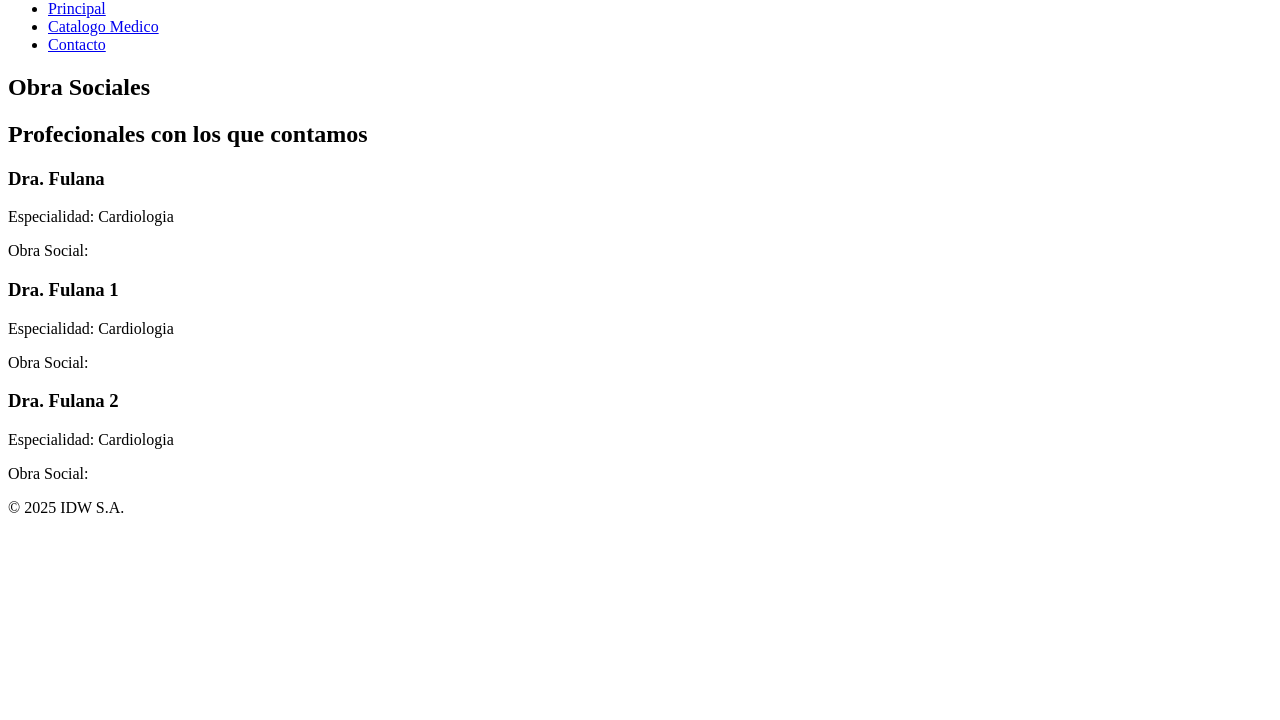
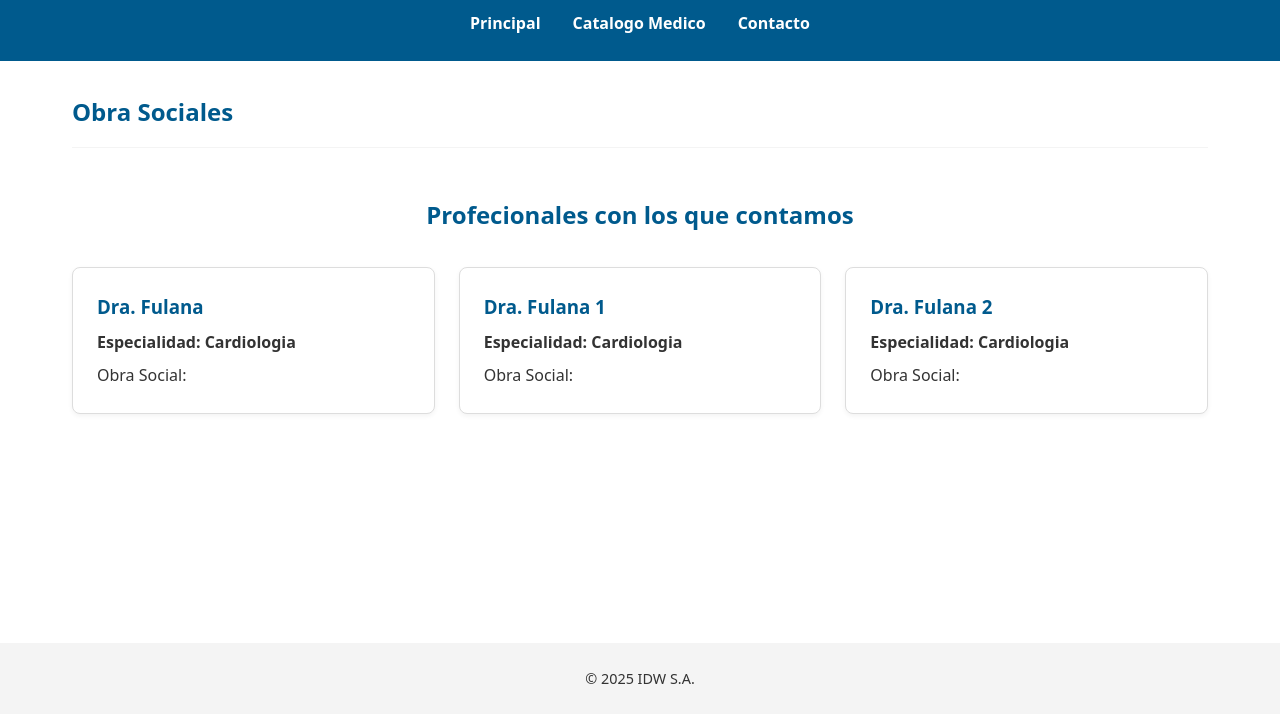
Before and after one commit to leandrodavidgaitan2021/idw-2025-practicas, a plain HTML site: page index.html in a window 1280 px wide. Shown: the part 80-800 px from the top of the page. Drawn offline with Linux system fonts and the light colour scheme.

Commit message:
estilos css añadidos

```diff
--- /dev/null
+++ b/css/styles.css
@@ -0,0 +1,189 @@
+/*
+============================================
+TABLA DE CONTENIDOS
+============================================
+1. Normalización, Variables y Estilos Globales
+   - Reseteo de estilos (Reset)
+   - Definición de variables (colores, fuentes)
+   - Estilos base para el body, headings y links
+
+2. Componentes Reutilizables
+   - Encabezado (.header)
+   - Navegación (.nav)
+   - Contenido Principal (.main-content)
+   - Pie de página (.footer)
+
+3. Componentes Específicos de Página
+   - Sección de Profesionales (.professionals)
+
+4. Diseño Responsivo (Media Queries)
+   - Ajustes para pantallas pequeñas
+============================================
+*/
+
+
+/* ============================================ */
+/* 1. NORMALIZACIÓN, VARIABLES Y ESTILOS GLOBALES */
+/* ============================================ */
+
+/* Reseteo simple y moderno */
+*,
+*::before,
+*::after {
+  box-sizing: border-box;
+  margin: 0;
+  padding: 0;
+}
+
+/* Variables para un diseño consistente */
+:root {
+  --color-primary: #005a8d; /* Un azul profesional */
+  --color-secondary: #f4f4f4; /* Un gris claro para fondos */
+  --color-text: #333333;
+  --color-white: #ffffff;
+  --font-primary: system-ui, -apple-system, BlinkMacSystemFont, 'Segoe UI', Roboto, Oxygen, Ubuntu, Cantarell, 'Open Sans', 'Helvetica Neue', sans-serif;
+}
+
+/* Estilos base para todo el sitio */
+body {
+  font-family: var(--font-primary);
+  color: var(--color-text);
+  line-height: 1.6;
+  background-color: var(--color-white);
+}
+
+
+/* ============================================ */
+/* 2. COMPONENTES REUTILIZABLES                 */
+/* ============================================ */
+
+/* ------ Encabezado ------ */
+.header {
+  background-color: var(--color-primary);
+  color: var(--color-white);
+  padding: 1.5rem 2rem;
+  text-align: center;
+}
+
+.header__title {
+  margin-bottom: 1rem;
+}
+
+/* ------ Navegación ------ */
+.nav__list {
+  list-style-type: none; /* Quita los puntos de la lista */
+  display: flex;
+  justify-content: center;
+  gap: 2rem; /* Espacio entre los elementos */
+}
+
+.nav__link {
+  color: var(--color-white);
+  text-decoration: none;
+  font-weight: bold;
+  padding: 0.5rem 0;
+  transition: opacity 0.3s ease;
+}
+
+.nav__link:hover {
+  opacity: 0.8;
+  text-decoration: underline;
+}
+
+/* ------ Contenido Principal ------ */
+.main-content {
+  padding: 2rem;
+  min-height: calc(100vh - 250px); /* Asegura que el footer no suba en páginas con poco contenido */
+  max-width: 1200px;
+  margin: 0 auto; /* Centra el contenido principal */
+}
+
+/* ------ Pie de página ------ */
+.footer {
+  background-color: var(--color-secondary);
+  color: var(--color-text);
+  text-align: center;
+  padding: 1.5rem;
+  margin-top: 2rem;
+}
+
+.footer__copyright {
+  font-size: 0.9em;
+}
+
+
+/* ============================================ */
+/* 3. COMPONENTES ESPECÍFICOS DE PÁGINA         */
+/* ============================================ */
+
+/* ------ Sección Profesionales (index.html) ------ */
+.professionals {
+  padding-top: 1rem;
+}
+
+.professionals__title {
+  text-align: center;
+  color: var(--color-primary);
+  margin-bottom: 2rem;
+}
+
+.professionals__container {
+  display: flex;
+  flex-wrap: wrap; /* Permite que las tarjetas pasen a la siguiente línea */
+  justify-content: center;
+  gap: 1.5rem; /* Espacio entre las tarjetas */
+}
+
+.professionals__card {
+  background-color: var(--color-white);
+  border: 1px solid #ddd;
+  border-radius: 8px;
+  padding: 1.5rem;
+  box-shadow: 0 2px 5px rgba(0, 0, 0, 0.05);
+  flex-basis: 320px; /* Ancho base de cada tarjeta */
+  flex-grow: 1; /* Permite que crezcan para ocupar el espacio */
+  max-width: 400px;
+}
+
+.professionals__name {
+  color: var(--color-primary);
+  margin-bottom: 0.5rem;
+}
+
+.professionals__specialty {
+  font-weight: bold;
+  margin-bottom: 0.5rem;
+}
+
+/* ------ Sección Genérica de Página (index.html) ------ */
+.page-section {
+  margin-bottom: 2rem;
+  padding-bottom: 1rem;
+  border-bottom: 1px solid var(--color-secondary);
+}
+
+.page-section__title {
+  color: var(--color-primary);
+}
+
+
+/* ============================================ */
+/* 4. DISEÑO RESPONSIVO (Media Queries)         */
+/* ============================================ */
+
+@media (max-width: 600px) {
+  .header {
+    padding: 1rem;
+  }
+
+  /* Cambia la navegación a una columna en pantallas pequeñas */
+  .nav__list {
+    flex-direction: column;
+    align-items: center;
+    gap: 1rem;
+  }
+
+  .main-content {
+    padding: 1rem;
+  }
+}
--- a/index.html
+++ b/index.html
@@ -4,43 +4,46 @@
     <meta charset="UTF-8" />
     <meta name="viewport" content="width=device-width, initial-scale=1.0" />
     <title>IDW S.A.</title>
+     <link rel="stylesheet" href="css/styles.css">
   </head>
   <body>
-    <header>
-      <h1>Centro Medico - IDW S.A.</h1>
-      <nav>
-        <ul>
-          <li><a href="index.html">Principal</a></li>
-          <li><a href="institucional.html">Catalogo Medico</a></li>
-          <li><a href="contacto.html">Contacto</a></li>
+    <header class="header">
+      <h1 class="header__title">Centro Medico - IDW S.A.</h1>
+      <nav class="nav">
+        <ul class="nav__list">
+          <li class="nav__item"><a class="nav__link" href="index.html">Principal</a></li>
+          <li class="nav__item"><a class="nav__link" href="institucional.html">Catalogo Medico</a></li>
+          <li class="nav__item"><a class="nav__link" href="contacto.html">Contacto</a></li>
         </ul>
       </nav>
     </header>
-    <main>
-      <section>
-        <h2>Obra Sociales</h2>
+    <main class="main-content">
+      <section class="page-section">
+        <h2 class="page-section__title">Obra Sociales</h2>
       </section>
-      <section>
-        <h2>Profecionales con los que contamos</h2>
-        <div>
-          <div>
-            <h3>Dra. Fulana</h3>
-            <p>Especialidad: Cardiologia</p>
-            <p>Obra Social:</p>
+      <section class="professionals">
+        <h2 class="professionals__title">Profecionales con los que contamos</h2>
+        <div class="professionals__container">
+          <div class="professionals__card">
+            <h3 class="professionals__name">Dra. Fulana</h3>
+            <p class="professionals__specialty">Especialidad: Cardiologia</p>
+            <p class="professionals__insurance">Obra Social:</p>
           </div>
-          <div>
-            <h3>Dra. Fulana 1</h3>
-            <p>Especialidad: Cardiologia</p>
-            <p>Obra Social:</p>
+          <div class="professionals__card">
+            <h3 class="professionals__name">Dra. Fulana 1</h3>
+            <p class="professionals__specialty">Especialidad: Cardiologia</p>
+            <p class="professionals__insurance">Obra Social:</p>
           </div>
-          <div>
-            <h3>Dra. Fulana 2</h3>
-            <p>Especialidad: Cardiologia</p>
-            <p>Obra Social:</p>
+          <div class="professionals__card">
+            <h3 class="professionals__name">Dra. Fulana 2</h3>
+            <p class="professionals__specialty">Especialidad: Cardiologia</p>
+            <p class="professionals__insurance">Obra Social:</p>
           </div>
         </div>
       </section>
     </main>
-    <footer><p>&copy; 2025 IDW S.A.</p></footer>
+    <footer class="footer">
+      <p class="footer__copyright">&copy; 2025 IDW S.A.</p>
+    </footer>
   </body>
 </html>
```
Also changed, not shown: contacto.html (+12 -9 lines), institucional.html (+12 -9 lines), 1 other file.
